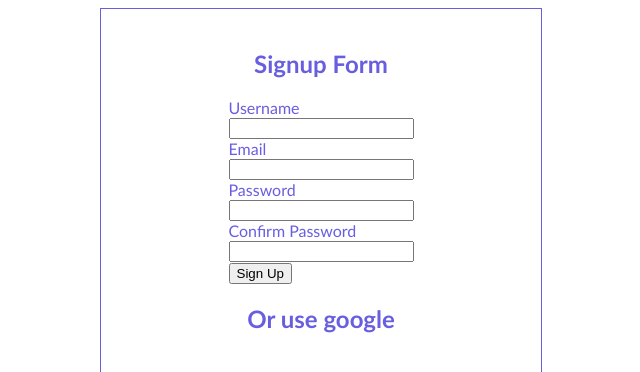
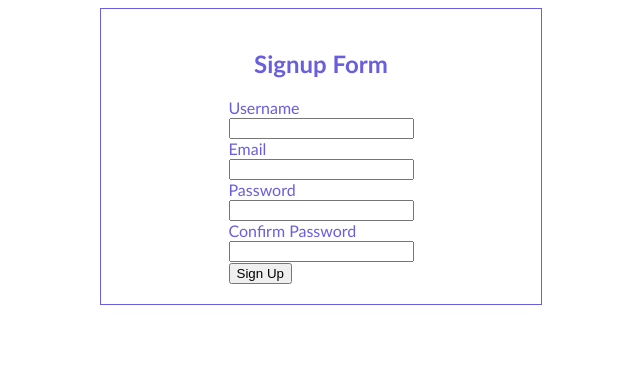
Before and after one commit to SammyAlbataineh/Messaging-Website, a React (Vite) app: page /signup in a window 1280 px wide. Shown: the top 372 px of the page, without its empty margins (319-959 px from the left). Built offline with nearby package versions, Linux system fonts and the light colour scheme.

Commit message:
Update signUp.tsx

```diff
--- a/src/signUp.tsx
+++ b/src/signUp.tsx
@@ -14,7 +14,6 @@ function SignUpPage() {
                 <input type="password" id="confirmPassword" name="confirmPassword"/> <br/>
                 <input type="submit" value="Sign Up"/> <br/>
             </form>
-            <h2> Or use google </h2>
         </div>
     )
 }
```
